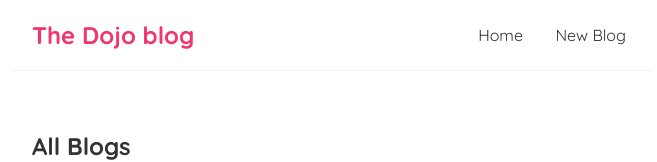
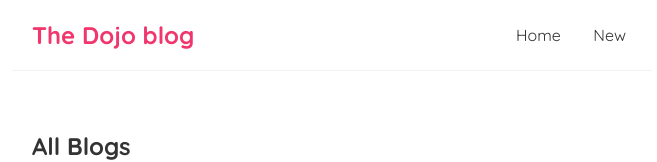
Before and after one commit to hunor10/SimpleReactBlog, a React (Create React App) app: page /create in a window 1280 px wide. Shown: the top 162 px of the page, without its empty margins (308-965 px from the left). Built offline with nearby package versions, Linux system fonts and the light colour scheme.

Commit message:
Navbar update

```diff
--- a/src/Navbar.js
+++ b/src/Navbar.js
@@ -10,7 +10,7 @@ const Navbar = () => {
                 color: "white",
                 backgroundColor: '#f1356d',
                 borderRadius: '1px'
-            }}*/>New Blog</Link> }
+            }}*/>New</Link> }
         </div>
      </nav>
       );
```
